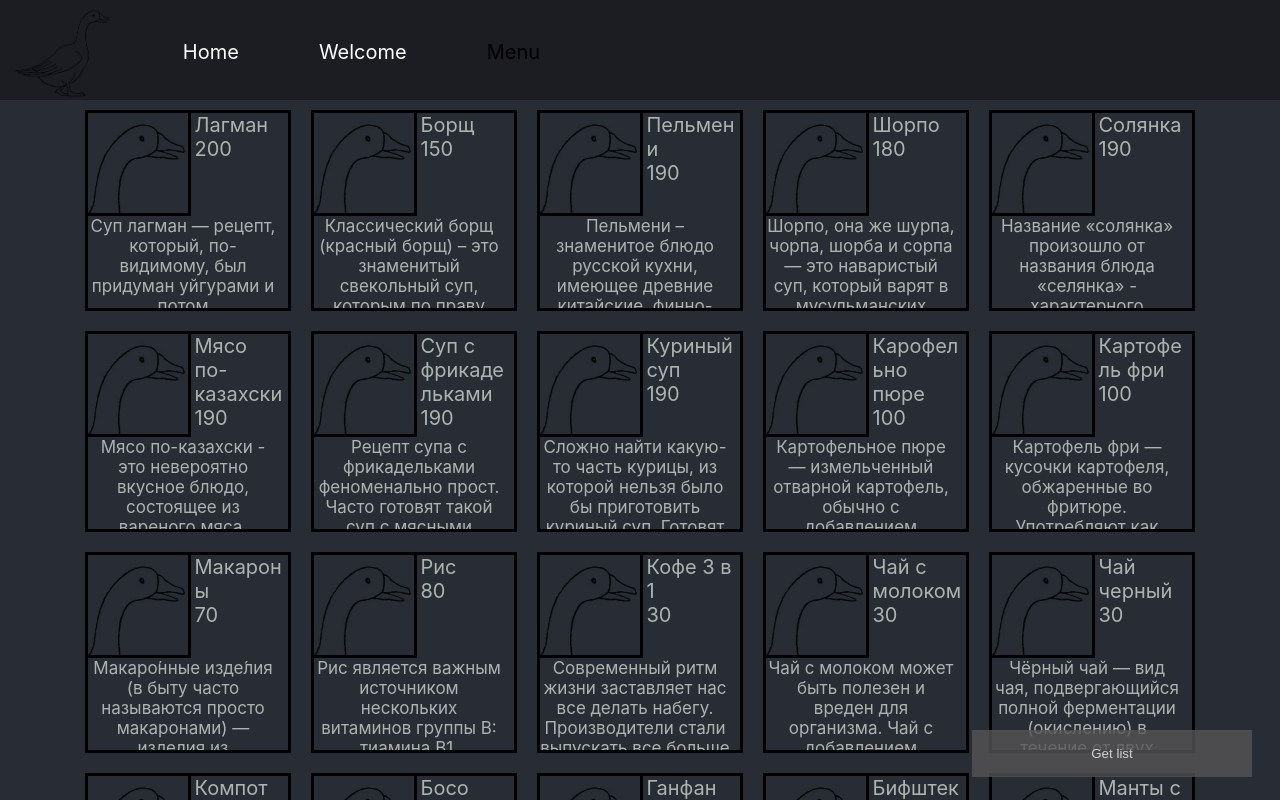
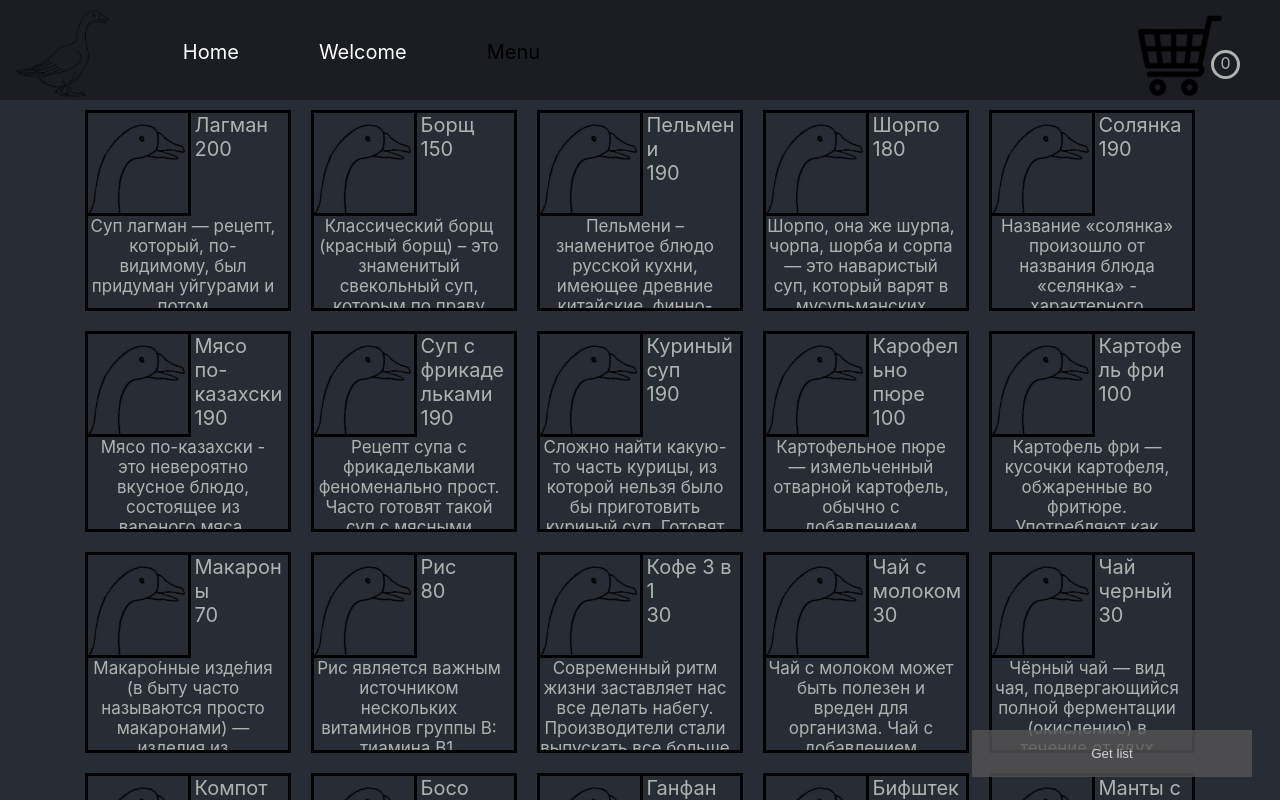
Before and after one commit to GoSSy4691/React-app_e-shop_GoSSy.link, a React (Create React App) app: page /menu in a window 1280 px wide. Built offline with nearby package versions, Linux system fonts and the light colour scheme.

Commit message:
feat: add shopCart in menu (doesn't work yet)

```diff
--- a/src/mainPage/containers/menu/menu.js
+++ b/src/mainPage/containers/menu/menu.js
@@ -1,8 +1,20 @@
 import s from './menu.module.css';
 import emptyImg from '../../../files/img/noItem.png';
+import shopCart from '../../../files/img/shopCart.png';
+
+function ShopCart() {
+  return (
+    <div className={s.topBar}>
+      <img src={shopCart} className={s.shopIco} alt={'shopCart'} onClick={() => console.log("go to shop")}/>
+      <div className={s.shopIcoCount}>0</div>
+    </div>
+  );
+}
 
 function Menu(props) {
-  return <div className={s.showRoom}>
+  return (
+    <div className={s.showRoom}>
+      <ShopCart/>
       {props.menuItems[0].items.menu.map(p =>
         <div className={s.foodElement} key={p.id}>
           <div className={s.item}>
@@ -16,7 +28,7 @@ function Menu(props) {
             </div>
           </div>
         </div>)}
-  </div>;
+    </div>);
 }
 
 export default Menu;
--- a/src/mainPage/containers/menu/menu.module.css
+++ b/src/mainPage/containers/menu/menu.module.css
@@ -63,3 +63,25 @@
     width: 190px;
     overflow: hidden;
 }
+
+.topBar {
+    position: fixed;
+    width: 100px;
+    right: 50px;
+    top: 10px;
+}
+
+.shopIco {
+    width: 100px;
+    cursor: url("https://cdn.custom-cursor.com/db/4129/32/arrow2402.png"), auto;
+}
+
+.shopIcoCount {
+    position: fixed;
+    width: 23px;
+    height: 23px;
+    right: 40px;
+    top: 50px;
+    border: solid #adb4b0;
+    border-radius: 20px;
+}
```
Also changed, not shown: src/files/img/shopCart.png (added). Lines whose indentation alone changed are shown as unchanged.
